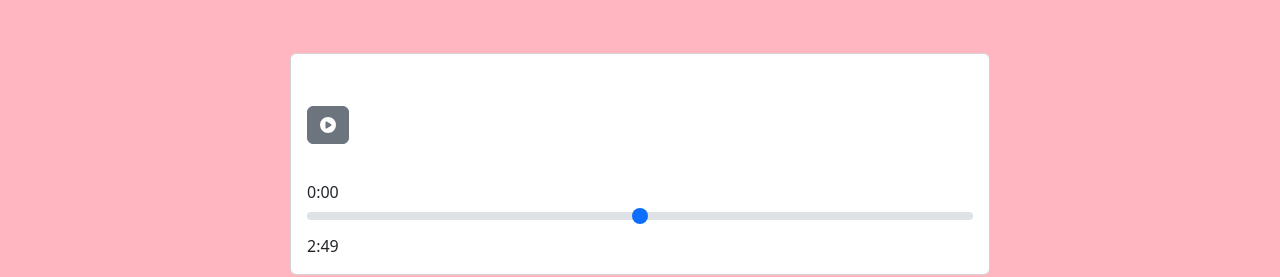
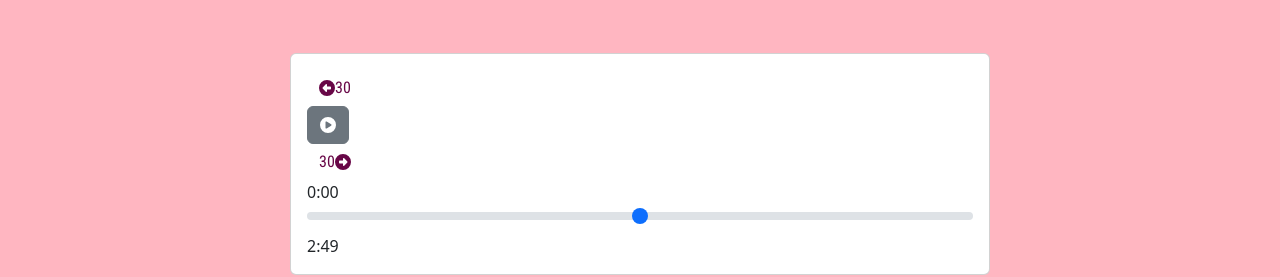
Before and after one commit to shay90210/talkfem-app-react, a React (Create React App) app: page /episodes in a window 1280 px wide. Shown: the part 338-615 px from the top of the page. Built offline with nearby package versions, Linux system fonts and the light colour scheme.

Commit message:
update and file cleanup

```diff
--- a/src/App.scss
+++ b/src/App.scss
@@ -106,6 +106,7 @@
 
     .forward-backward {
         background: none;
+        color: $--color-Primary;
         border: none;
         display: flex;
         align-items: center;
@@ -114,8 +115,10 @@
         cursor: pointer;
 
     }
-    .forward-backward:hover {
-        color: $--color-Primary
+    .audio-card {
+        .forward-backward:hover {
+            color: $--color-Primary
+        }
     }
 }
 
--- a/src/components/AudioPlayer.js
+++ b/src/components/AudioPlayer.js
@@ -21,6 +21,7 @@ const AudioPlayer = () => {
                 <CardBody>
                     <audio src='/'preload='metadata'></audio>
 
+                    <div className='control-buttons'>
                         <Button className='forward-backward'>
                             <FontAwesomeIcon icon={faArrowAltCircleLeft} /> 30
                         </Button>
@@ -32,6 +33,7 @@ const AudioPlayer = () => {
                         <Button className='forward-backward'>
                             30 <FontAwesomeIcon icon={faArrowAltCircleRight} />
                         </Button>
+                    </div>
 
                     {/* current time */}
                     <div>0:00</div>
```
Also changed, not shown: src/pages/PodcastPage.js (deleted). Lines whose indentation alone changed are shown as unchanged.
